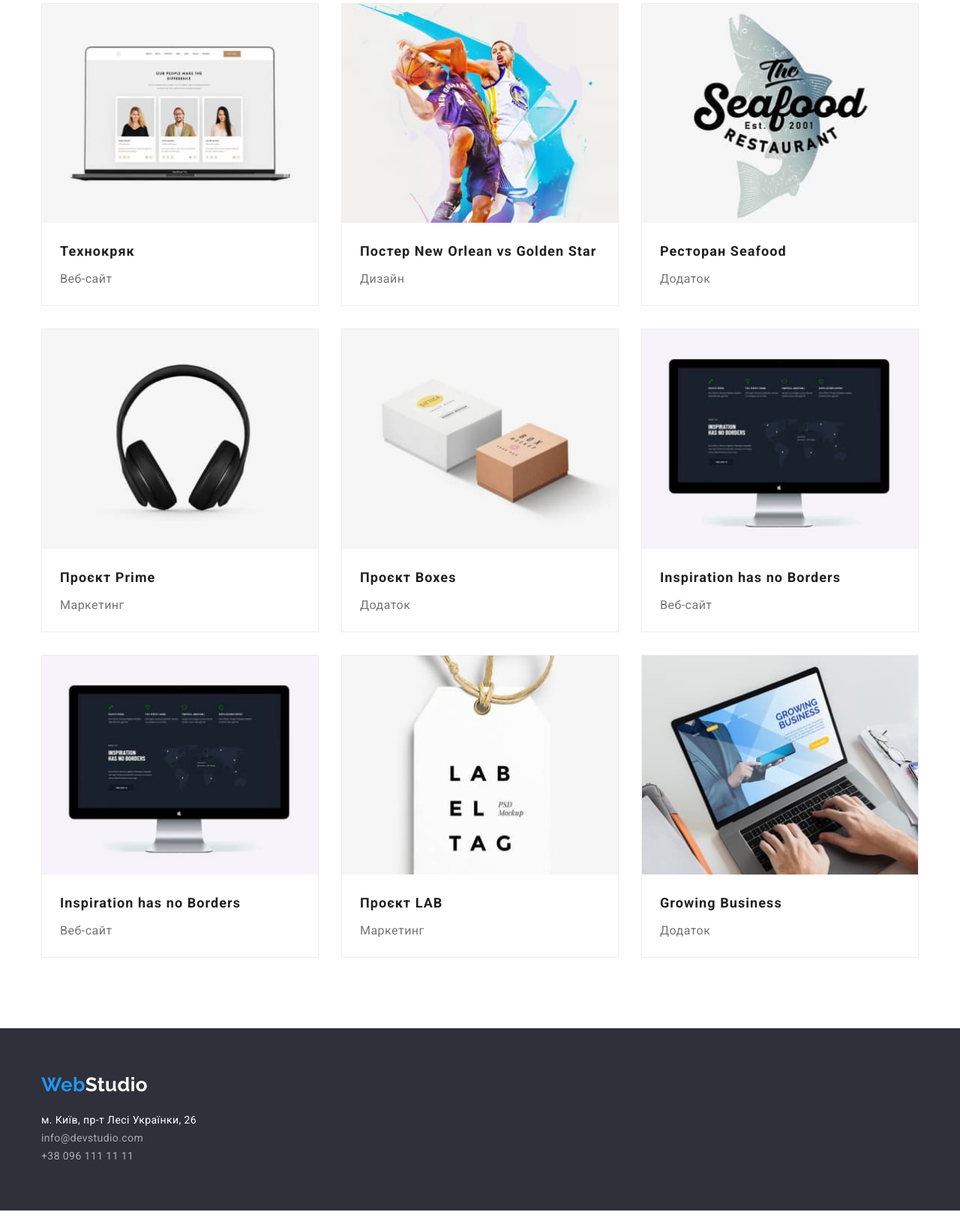
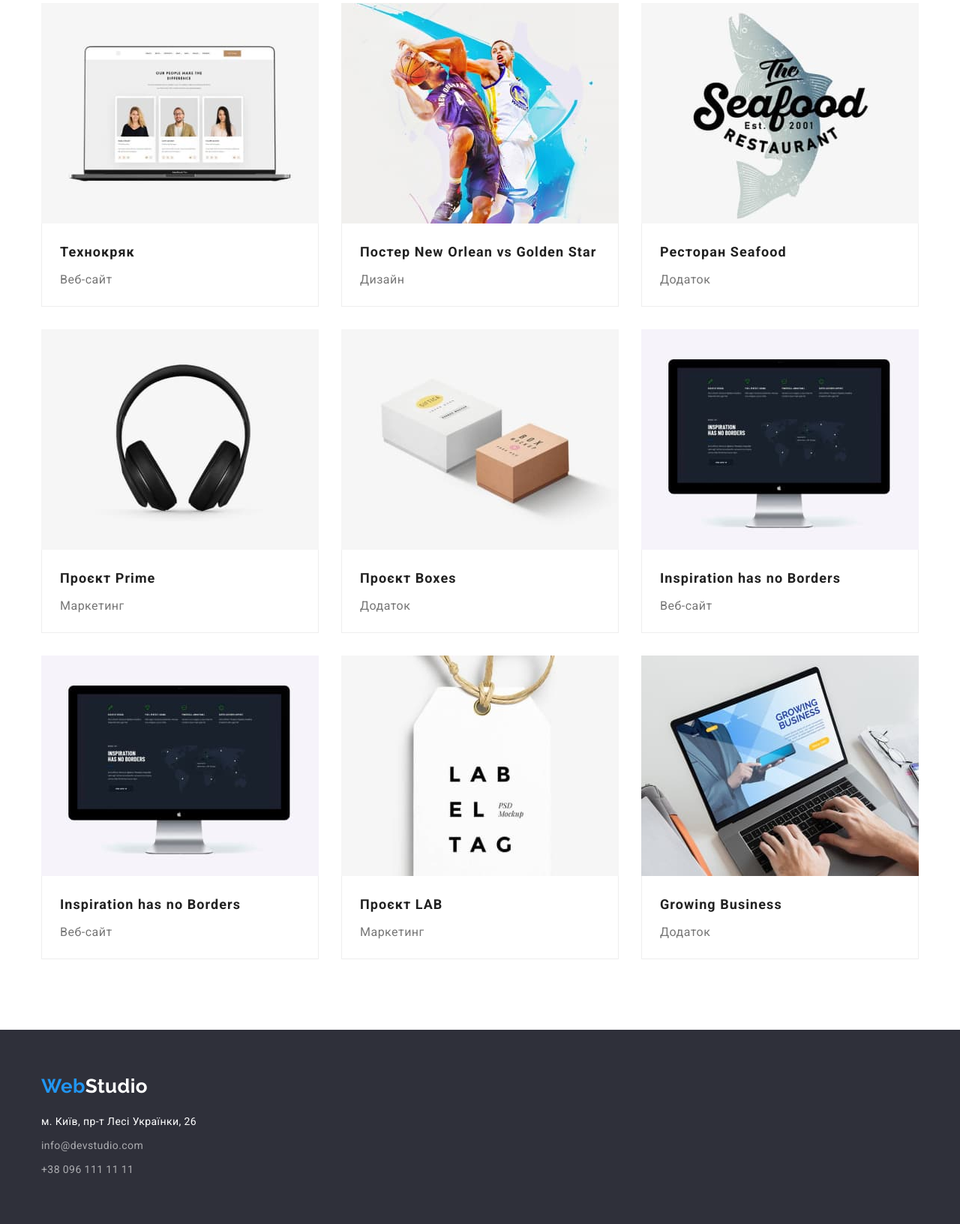
Before and after one commit to uvchuk/goit-markup-hw-03, a plain HTML site: page portfolio.html in a window 1280 px wide. Shown: the part 264-1896 px from the top of the page at 75% size. Drawn offline with nearby package versions, Linux system fonts and the light colour scheme.

Commit message:
solve problems

```diff
--- a/css/styles.css
+++ b/css/styles.css
@@ -46,9 +46,9 @@ p {
     list-style: none;
 }
 
-.image {
+img {
     display: block;
-    width: 100%;
+    max-width: 100%;
     height: auto;
 }
 
@@ -136,6 +136,8 @@ p {
 
 .contact-item .nav-contact {
     display: inline-block;
+    padding-top: 32px;
+    padding-bottom: 32px;
 
     text-decoration: none;
     font-weight: 500;
@@ -153,13 +155,14 @@ p {
 /* Hero */
 
 .hero {
+    padding-top: 200px;
+    padding-bottom: 200px;
     text-align: center;
     background-color: var(--third-background-color);
 }
 
 .hero .hero-title {
     margin: 0 auto 30px auto;
-    padding-top: 200px;
     max-width: 700px;
 
     font-weight: 900;
@@ -173,7 +176,6 @@ p {
 
 .hero .hero.btn {
     display: inline-block;
-    margin-bottom: 200px;
     padding: 10px 32px;
     border-radius: 4px;
 
@@ -193,6 +195,10 @@ p {
 }
 
 /* Features */
+
+.features.section {
+    padding-bottom: 47px;
+}
 
 .hidden-tittle {
     position: absolute;
@@ -238,8 +244,8 @@ p {
 
 /* What we do */
 
-.wwd {
-    padding-top: 0;
+.wwd.section {
+    padding-top: 47px;
 }
 
 .wwd .wwd-title {
@@ -283,10 +289,6 @@ p {
 }
 
 .team-list .team-member {
-    padding-bottom: 30px;
-
-    text-align: center;
-
     background-color: var(--page-main-color);
 }
 
@@ -294,9 +296,14 @@ p {
     margin-right: 30px;
 }
 
-.team-member .team-colegue {
-    margin-top: 30px;
+.team-member .member-info {
+    padding-top: 30px;
+    padding-bottom: 30px;
+    text-align: center;
+}
 
+.team-member .colegue-name {
+    margin-bottom: 10px;
     font-weight: 500;
     font-size: 16px;
     line-height: 1.18;
@@ -304,8 +311,8 @@ p {
     color: var(--text-main-color);
 }
 
-.team-member .team-speciality {
-    margin-top: 10px;
+.team-member .colegue-speciality {
+    /* margin-top: 10px; */
 
     font-weight: 400;
     font-size: 16px;
@@ -352,11 +359,11 @@ p {
 .project-list {
     display: flex;
     flex-wrap: wrap;
+    gap: 30px;
 }
 
-.project-list .project-item {
+/* .project-list .project-item {
     width: calc((100% - 60px) / 3);
-    border: 1px solid #EEEEEE;
 }
 
 .project-list .project-item:not(:nth-child(3n + 3)) {
@@ -365,15 +372,21 @@ p {
 
 .project-list .project-item:not(:nth-last-child(-n + 3)) {
     margin-bottom: 30px;
-}
+} */
 
 .project-item .project-link {
     text-decoration: none;
 }
 
+.project-item .project-info {
+    padding: 20px 0 20px 24px;
+    border-right: 1px solid #EEEEEE;
+    border-bottom: 1px solid #EEEEEE;
+    border-left: 1px solid #EEEEEE;
+}
+
 .project-item .project-title {
-    margin-top: 20px;
-    margin-left: 24px;
+    margin-bottom: 4px;
 
     font-weight: 700;
     font-size: 18px;
@@ -384,7 +397,7 @@ p {
 }
 
 .project-item .project-description {
-    margin: 4px auto 20px 24px;
+    /* margin: 4px auto 20px 24px; */
 
     font-size: 16px;
     line-height: 1.88;
@@ -396,13 +409,13 @@ p {
 /* Footer */
 
 .footer {
+    padding-top: 60px;
+    padding-bottom: 60px;
     background-color: var(--third-background-color);
 }
 
 .footer .logo {
     display: inline-block;
-    padding-top: 60px;
-    padding-bottom: 20px;
 
     font-family: "Raleway", sans-serif;
     font-weight: 700;
@@ -413,12 +426,17 @@ p {
     color: var(--page-main-color);
 }
 
+.footer .address {
+    margin-top: 20px;
+}
+
 .footer .address-list {
-    padding-bottom: 60px;
-
     font-style: normal;
 }
 
+.footer .address-item:not(:last-child) {
+    margin-bottom: 8px;
+}
 
 .address-list .address-link {
     line-height: 1.71;
--- a/portfolio.html
+++ b/portfolio.html
@@ -48,65 +48,83 @@
 					<ul class="project-list list">
 						<li class="project-item">
 							<a href="#" class="project-link">
-								<img class="image" src="./images/portfolio1.jpg" alt="Технокряк" width="370" height="295" />
+								<img src="./images/portfolio1.jpg" alt="Технокряк" width="370" height="295" />
+								<div class="project-info">
 									<h2 class="project-title">Технокряк</h2>
 									<p class="project-description">Веб-сайт</p>
+								</div>
 							</a>
 						</li>
 						<li class="project-item">
 							<a href="#" class="project-link">
-								<img class="image" src="./images/portfolio2.jpg" alt="Постер New Orlean vs Golden Star" width="370" height="295" />
+								<img src="./images/portfolio2.jpg" alt="Постер New Orlean vs Golden Star" width="370" height="295" />
+								<div class="project-info">
 									<h2 class="project-title">Постер New Orlean vs Golden Star</h2>
-								<p class="project-description">Дизайн</p></a
-							>
-						</li>
-						<li class="project-item">
-							<a href="#" class="project-link">
-								<img class="image" src="./images/portfolio3.jpg" alt="Ресторан Seafood" width="370" height="295" />
-								<h2 class="project-title">Ресторан Seafood</h2>
-								<p class="project-description">Додаток</p>
+									<p class="project-description">Дизайн</p>
+								</div>
 							</a>
 						</li>
 						<li class="project-item">
 							<a href="#" class="project-link">
-								<img class="image" src="./images/portfolio4.jpg" alt="Проєкт Prime" width="370" height="295" />
-								<h2 class="project-title">Проєкт Prime</h2>
-								<p class="project-description">Маркетинг</p>
+								<img src="./images/portfolio3.jpg" alt="Ресторан Seafood" width="370" height="295" />
+								<div class="project-info">
+									<h2 class="project-title">Ресторан Seafood</h2>
+									<p class="project-description">Додаток</p>
+								</div>
 							</a>
 						</li>
 						<li class="project-item">
 							<a href="#" class="project-link">
-								<img class="image" src="./images/portfolio5.jpg" alt="Проєкт Boxes" width="370" height="295" />
-								<h2 class="project-title">Проєкт Boxes</h2>
-								<p class="project-description">Додаток</p>
+								<img src="./images/portfolio4.jpg" alt="Проєкт Prime" width="370" height="295" />
+								<div class="project-info">
+									<h2 class="project-title">Проєкт Prime</h2>
+									<p class="project-description">Маркетинг</p>
+								</div>
 							</a>
 						</li>
 						<li class="project-item">
 							<a href="#" class="project-link">
-								<img class="image" src="./images/portfolio6.jpg" alt="Inspiration has no Borders" width="370" height="295" />
-								<h2 class="project-title">Inspiration has no Borders</h2>
-								<p class="project-description">Веб-сайт</p>
+								<img src="./images/portfolio5.jpg" alt="Проєкт Boxes" width="370" height="295" />
+								<div class="project-info">
+									<h2 class="project-title">Проєкт Boxes</h2>
+									<p class="project-description">Додаток</p>
+								</div>
 							</a>
 						</li>
 						<li class="project-item">
 							<a href="#" class="project-link">
-								<img class="image" src="./images/portfolio6.jpg" alt="Inspiration has no Borders" width="370" height="295" />
+								<img src="./images/portfolio6.jpg" alt="Inspiration has no Borders" width="370" height="295" />
+								<div class="project-info">
 									<h2 class="project-title">Inspiration has no Borders</h2>
 									<p class="project-description">Веб-сайт</p>
+								</div>
 							</a>
 						</li>
 						<li class="project-item">
 							<a href="#" class="project-link">
-								<img class="image" src="./images/portfolio8.jpg" alt="Проєкт LAB" width="370" height="295" />
-								<h2 class="project-title">Проєкт LAB</h2>
-								<p class="project-description">Маркетинг</p>
+								<img src="./images/portfolio6.jpg" alt="Inspiration has no Borders" width="370" height="295" />
+								<div class="project-info">
+									<h2 class="project-title">Inspiration has no Borders</h2>
+									<p class="project-description">Веб-сайт</p>
+								</div>
 							</a>
 						</li>
 						<li class="project-item">
 							<a href="#" class="project-link">
-								<img class="image" src="./images/portfolio9.jpg" alt="Growing Business" width="370" height="295" />
+								<img src="./images/portfolio8.jpg" alt="Проєкт LAB" width="370" height="295" />
+								<div class="project-info">
+									<h2 class="project-title">Проєкт LAB</h2>
+									<p class="project-description">Маркетинг</p>
+								</div>
+							</a>
+						</li>
+						<li class="project-item">
+							<a href="#" class="project-link">
+								<img src="./images/portfolio9.jpg" alt="Growing Business" width="370" height="295" />
+								<div class="project-info">
 									<h2 class="project-title">Growing Business</h2>
 									<p class="project-description">Додаток</p>
+								</div>
 							</a>
 						</li>
 					</ul>
@@ -117,7 +135,7 @@
 		<footer class="footer">
 			<div class="container">
 				<a href="./index.html" class="logo"><span class="logo-style">Web</span>Studio</a>
-				<address>
+				<address class="address">
 					<ul class="address-list list">
 						<li class="address-item">
 							<a href="https://goo.gl/maps/2UuTohdzLRWrKuVo7" class="address-link" target="_blank" rel="noopener noreferrer nofollow"
```
Also changed, not shown: index.html (+23 -15 lines). Lines whose indentation alone changed are shown as unchanged.
